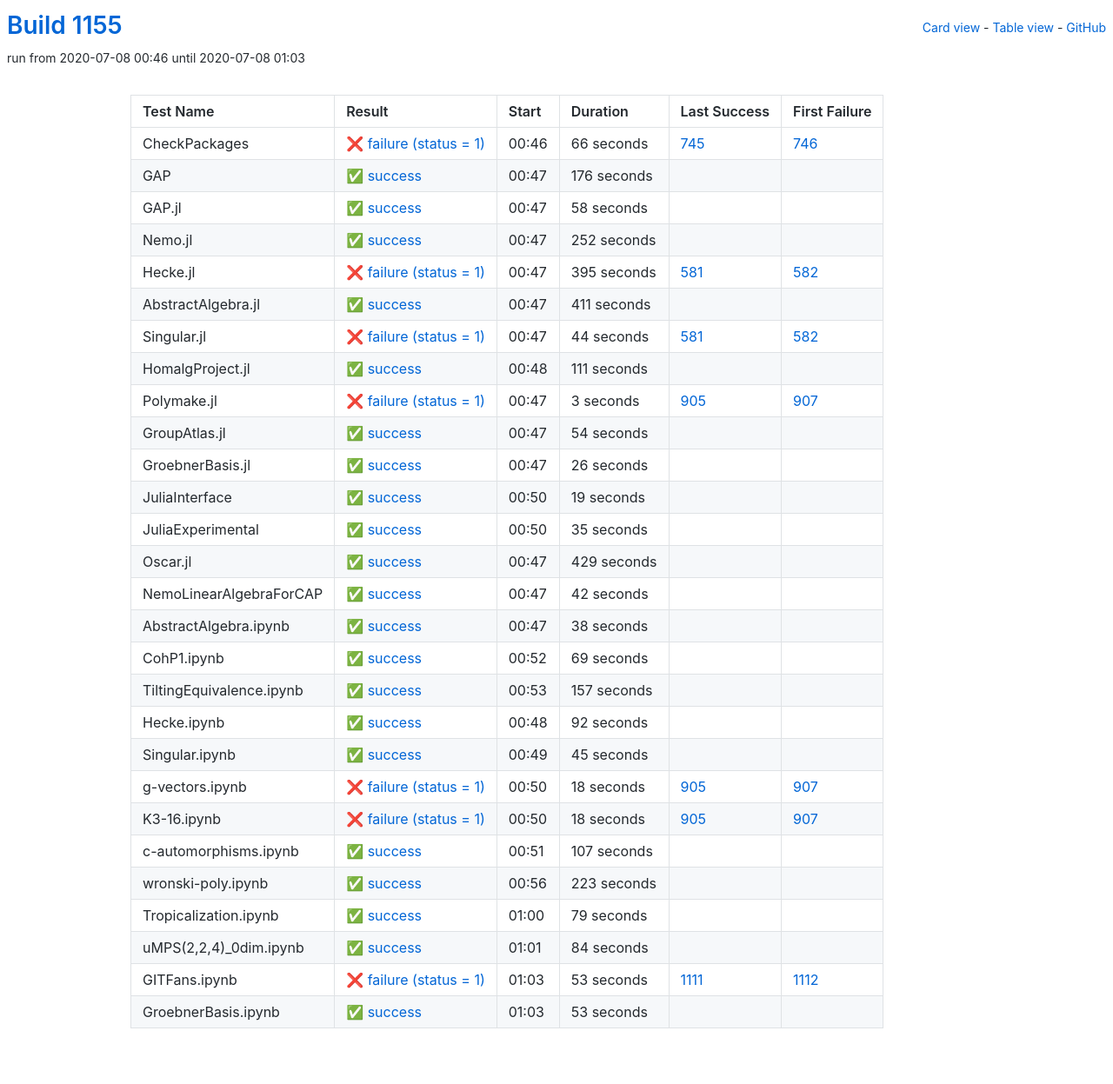
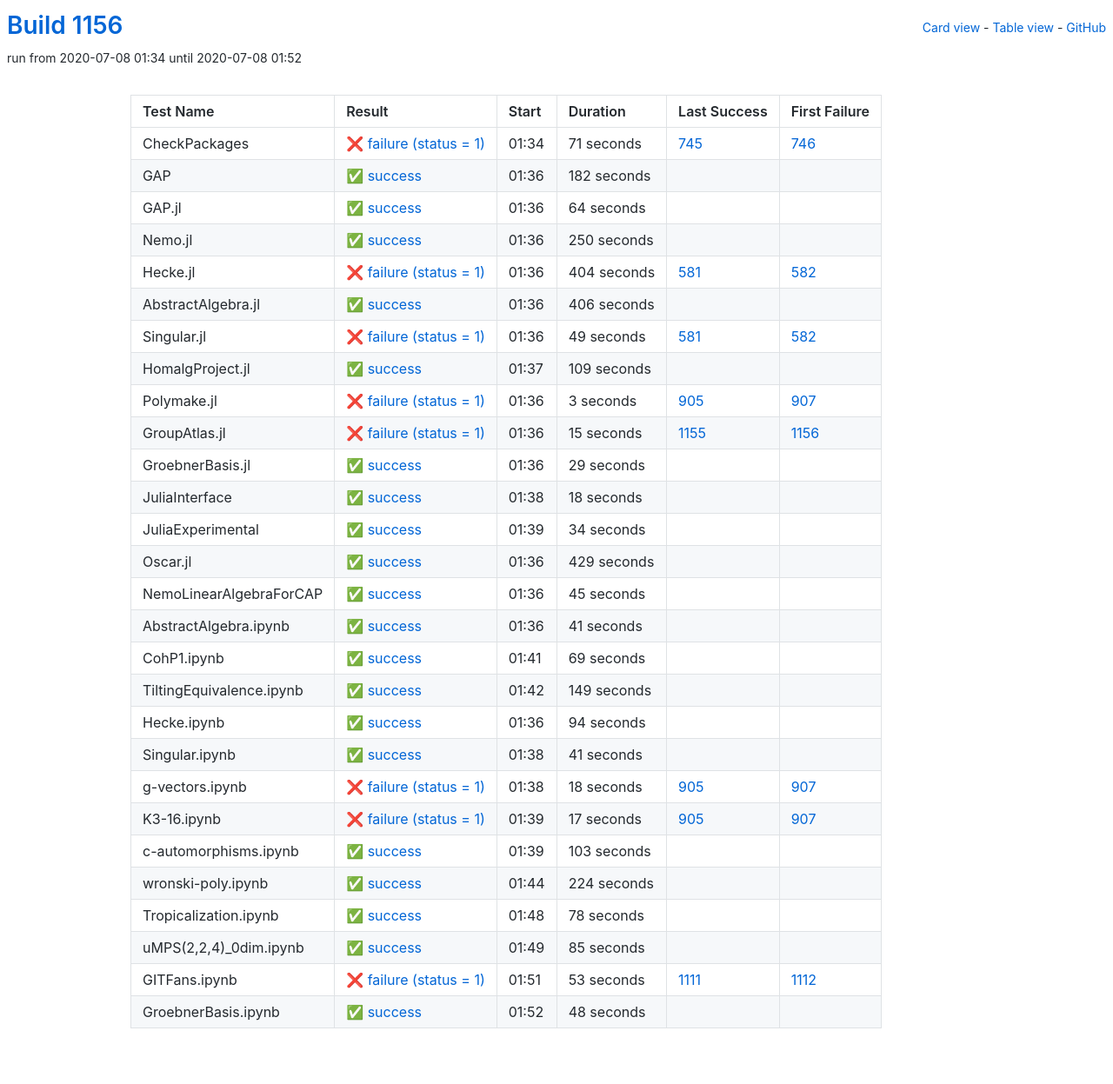
Before and after one commit to oscar-system/oscar-ci-status-1.4, a Jekyll site: the page built from table.html, in a window 1280 px wide. Shown: the whole page at 87% size. Built offline with Jekyll 4.4.1, drawn with Linux system fonts in a browser that asks for light colours.

Commit message:
Build #1156

```diff
--- a/_data/ci.yml
+++ b/_data/ci.yml
@@ -1,6 +1,6 @@
 ---
-build: 1155
-build_url: https://oscarci.mathematik.uni-kl.de/job/oscar-julia-1.4/1155/
+build: 1156
+build_url: https://oscarci.mathematik.uni-kl.de/job/oscar-julia-1.4/1156/
 job: oscar-julia-1.4
 organization: oscar-system
 repo: oscar-ci-status-1.4
@@ -8,104 +8,104 @@ repourl: https://github.com/oscar-system/oscar-ci-status-1.4
 tests:
 - name: CheckPackages
   id: checkpackages
-  log: https://oscarci.mathematik.uni-kl.de/job/oscar-julia-1.4/1155/artifact/logs/build-1155/CheckPackages.log
-  start: 2020-07-08 00:46
+  log: https://oscarci.mathematik.uni-kl.de/job/oscar-julia-1.4/1156/artifact/logs/build-1156/CheckPackages.log
+  start: 2020-07-08 01:34
   success: false
   exitcode: 1
   status: failure
-  duration: 66
+  duration: 71
   last_success: 745
   last_success_url: https://oscarci.mathematik.uni-kl.de/job/oscar-julia-1.4/745/
   first_failure: 746
   first_failure_url: https://oscarci.mathematik.uni-kl.de/job/oscar-julia-1.4/746/
 - name: GAP
   id: gap
-  log: https://oscarci.mathematik.uni-kl.de/job/oscar-julia-1.4/1155/artifact/logs/build-1155/GAP.log
-  start: 2020-07-08 00:47
+  log: https://oscarci.mathematik.uni-kl.de/job/oscar-julia-1.4/1156/artifact/logs/build-1156/GAP.log
+  start: 2020-07-08 01:36
   success: true
   exitcode: 0
   status: success
-  duration: 176
+  duration: 182
   last_success: false
   last_success_url:
   first_failure: false
   first_failure_url:
 - name: GAP.jl
   id: gap-jl
-  log: https://oscarci.mathematik.uni-kl.de/job/oscar-julia-1.4/1155/artifact/logs/build-1155/GAP.jl.log
-  start: 2020-07-08 00:47
+  log: https://oscarci.mathematik.uni-kl.de/job/oscar-julia-1.4/1156/artifact/logs/build-1156/GAP.jl.log
+  start: 2020-07-08 01:36
   success: true
   exitcode: 0
   status: success
-  duration: 58
+  duration: 64
   last_success: false
   last_success_url:
   first_failure: false
   first_failure_url:
 - name: Nemo.jl
   id: nemo-jl
-  log: https://oscarci.mathematik.uni-kl.de/job/oscar-julia-1.4/1155/artifact/logs/build-1155/Nemo.jl.log
-  start: 2020-07-08 00:47
+  log: https://oscarci.mathematik.uni-kl.de/job/oscar-julia-1.4/1156/artifact/logs/build-1156/Nemo.jl.log
+  start: 2020-07-08 01:36
   success: true
   exitcode: 0
   status: success
-  duration: 252
+  duration: 250
   last_success: false
   last_success_url:
   first_failure: false
   first_failure_url:
 - name: Hecke.jl
   id: hecke-jl
-  log: https://oscarci.mathematik.uni-kl.de/job/oscar-julia-1.4/1155/artifact/logs/build-1155/Hecke.jl.log
-  start: 2020-07-08 00:47
+  log: https://oscarci.mathematik.uni-kl.de/job/oscar-julia-1.4/1156/artifact/logs/build-1156/Hecke.jl.log
+  start: 2020-07-08 01:36
   success: false
   exitcode: 1
   status: failure
-  duration: 395
+  duration: 404
   last_success: 581
   last_success_url: https://oscarci.mathematik.uni-kl.de/job/oscar-julia-1.4/581/
   first_failure: 582
   first_failure_url: https://oscarci.mathematik.uni-kl.de/job/oscar-julia-1.4/582/
 - name: AbstractAlgebra.jl
   id: abstractalgebra-jl
-  log: https://oscarci.mathematik.uni-kl.de/job/oscar-julia-1.4/1155/artifact/logs/build-1155/AbstractAlgebra.jl.log
-  start: 2020-07-08 00:47
+  log: https://oscarci.mathematik.uni-kl.de/job/oscar-julia-1.4/1156/artifact/logs/build-1156/AbstractAlgebra.jl.log
+  start: 2020-07-08 01:36
   success: true
   exitcode: 0
   status: success
-  duration: 411
+  duration: 406
   last_success: false
   last_success_url:
   first_failure: false
   first_failure_url:
 - name: Singular.jl
   id: singular-jl
-  log: https://oscarci.mathematik.uni-kl.de/job/oscar-julia-1.4/1155/artifact/logs/build-1155/Singular.jl.log
-  start: 2020-07-08 00:47
+  log: https://oscarci.mathematik.uni-kl.de/job/oscar-julia-1.4/1156/artifact/logs/build-1156/Singular.jl.log
+  start: 2020-07-08 01:36
   success: false
   exitcode: 1
   status: failure
-  duration: 44
+  duration: 49
   last_success: 581
   last_success_url: https://oscarci.mathematik.uni-kl.de/job/oscar-julia-1.4/581/
   first_failure: 582
   first_failure_url: https://oscarci.mathematik.uni-kl.de/job/oscar-julia-1.4/582/
 - name: HomalgProject.jl
   id: homalgproject-jl
-  log: https://oscarci.mathematik.uni-kl.de/job/oscar-julia-1.4/1155/artifact/logs/build-1155/HomalgProject.jl.log
-  start: 2020-07-08 00:48
+  log: https://oscarci.mathematik.uni-kl.de/job/oscar-julia-1.4/1156/artifact/logs/build-1156/HomalgProject.jl.log
+  start: 2020-07-08 01:37
   success: true
   exitcode: 0
   status: success
-  duration: 111
+  duration: 109
   last_success: false
   last_success_url:
   first_failure: false
   first_failure_url:
 - name: Polymake.jl
   id: polymake-jl
-  log: https://oscarci.mathematik.uni-kl.de/job/oscar-julia-1.4/1155/artifact/logs/build-1155/Polymake.jl.log
-  start: 2020-07-08 00:47
+  log: https://oscarci.mathematik.uni-kl.de/job/oscar-julia-1.4/1156/artifact/logs/build-1156/Polymake.jl.log
+  start: 2020-07-08 01:36
   success: false
   exitcode: 1
   status: failure
@@ -116,56 +116,56 @@ tests:
   first_failure_url: https://oscarci.mathematik.uni-kl.de/job/oscar-julia-1.4/907/
 - name: GroupAtlas.jl
   id: groupatlas-jl
-  log: https://oscarci.mathematik.uni-kl.de/job/oscar-julia-1.4/1155/artifact/logs/build-1155/GroupAtlas.jl.log
-  start: 2020-07-08 00:47
+  log: https://oscarci.mathematik.uni-kl.de/job/oscar-julia-1.4/1156/artifact/logs/build-1156/GroupAtlas.jl.log
+  start: 2020-07-08 01:36
+  success: false
+  exitcode: 1
+  status: failure
+  duration: 15
+  last_success: 1155
+  last_success_url: https://oscarci.mathematik.uni-kl.de/job/oscar-julia-1.4/1155/
+  first_failure: 1156
+  first_failure_url: https://oscarci.mathematik.uni-kl.de/job/oscar-julia-1.4/1156/
+- name: GroebnerBasis.jl
+  id: groebnerbasis-jl
+  log: https://oscarci.mathematik.uni-kl.de/job/oscar-julia-1.4/1156/artifact/logs/build-1156/GroebnerBasis.jl.log
+  start: 2020-07-08 01:36
   success: true
   exitcode: 0
   status: success
-  duration: 54
-  last_success: false
-  last_success_url:
-  first_failure: false
-  first_failure_url:
-- name: GroebnerBasis.jl
-  id: groebnerbasis-jl
-  log: https://oscarci.mathematik.uni-kl.de/job/oscar-julia-1.4/1155/artifact/logs/build-1155/GroebnerBasis.jl.log
-  start: 2020-07-08 00:47
-  success: true
-  exitcode: 0
-  status: success
-  duration: 26
+  duration: 29
   last_success: false
   last_success_url:
   first_failure: false
   first_failure_url:
 - name: JuliaInterface
   id: juliainterface
-  log: https://oscarci.mathematik.uni-kl.de/job/oscar-julia-1.4/1155/artifact/logs/build-1155/JuliaInterface.log
-  start: 2020-07-08 00:50
+  log: https://oscarci.mathematik.uni-kl.de/job/oscar-julia-1.4/1156/artifact/logs/build-1156/JuliaInterface.log
+  start: 2020-07-08 01:38
   success: true
   exitcode: 0
   status: success
-  duration: 19
+  duration: 18
   last_success: false
   last_success_url:
   first_failure: false
   first_failure_url:
 - name: JuliaExperimental
   id: juliaexperimental
-  log: https://oscarci.mathematik.uni-kl.de/job/oscar-julia-1.4/1155/artifact/logs/build-1155/JuliaExperimental.log
-  start: 2020-07-08 00:50
+  log: https://oscarci.mathematik.uni-kl.de/job/oscar-julia-1.4/1156/artifact/logs/build-1156/JuliaExperimental.log
+  start: 2020-07-08 01:39
   success: true
   exitcode: 0
   status: success
-  duration: 35
+  duration: 34
   last_success: false
   last_success_url:
   first_failure: false
   first_failure_url:
 - name: Oscar.jl
   id: oscar-jl
-  log: https://oscarci.mathematik.uni-kl.de/job/oscar-julia-1.4/1155/artifact/logs/build-1155/Oscar.jl.log
-  start: 2020-07-08 00:47
+  log: https://oscarci.mathematik.uni-kl.de/job/oscar-julia-1.4/1156/artifact/logs/build-1156/Oscar.jl.log
+  start: 2020-07-08 01:36
   success: true
   exitcode: 0
   status: success
@@ -176,32 +176,32 @@ tests:
   first_failure_url:
 - name: NemoLinearAlgebraForCAP
   id: nemolinearalgebraforcap
-  log: https://oscarci.mathematik.uni-kl.de/job/oscar-julia-1.4/1155/artifact/logs/build-1155/NemoLinearAlgebraForCAP.log
-  start: 2020-07-08 00:47
+  log: https://oscarci.mathematik.uni-kl.de/job/oscar-julia-1.4/1156/artifact/logs/build-1156/NemoLinearAlgebraForCAP.log
+  start: 2020-07-08 01:36
   success: true
   exitcode: 0
   status: success
-  duration: 42
+  duration: 45
   last_success: false
   last_success_url:
   first_failure: false
   first_failure_url:
 - name: AbstractAlgebra.ipynb
   id: abstractalgebra-ipynb
-  log: https://oscarci.mathematik.uni-kl.de/job/oscar-julia-1.4/1155/artifact/logs/build-1155/AbstractAlgebra.ipynb.log
-  start: 2020-07-08 00:47
+  log: https://oscarci.mathematik.uni-kl.de/job/oscar-julia-1.4/1156/artifact/logs/build-1156/AbstractAlgebra.ipynb.log
+  start: 2020-07-08 01:36
   success: true
   exitcode: 0
   status: success
-  duration: 38
+  duration: 41
   last_success: false
   last_success_url:
   first_failure: false
   first_failure_url:
 - name: CohP1.ipynb
   id: cohp1-ipynb
-  log: https://oscarci.mathematik.uni-kl.de/job/oscar-julia-1.4/1155/artifact/logs/build-1155/CohP1.ipynb.log
-  start: 2020-07-08 00:52
+  log: https://oscarci.mathematik.uni-kl.de/job/oscar-julia-1.4/1156/artifact/logs/build-1156/CohP1.ipynb.log
+  start: 2020-07-08 01:41
   success: true
   exitcode: 0
   status: success
@@ -212,44 +212,44 @@ tests:
   first_failure_url:
 - name: TiltingEquivalence.ipynb
   id: tiltingequivalence-ipynb
-  log: https://oscarci.mathematik.uni-kl.de/job/oscar-julia-1.4/1155/artifact/logs/build-1155/TiltingEquivalence.ipynb.log
-  start: 2020-07-08 00:53
+  log: https://oscarci.mathematik.uni-kl.de/job/oscar-julia-1.4/1156/artifact/logs/build-1156/TiltingEquivalence.ipynb.log
+  start: 2020-07-08 01:42
   success: true
   exitcode: 0
   status: success
-  duration: 157
+  duration: 149
   last_success: false
   last_success_url:
   first_failure: false
   first_failure_url:
 - name: Hecke.ipynb
   id: hecke-ipynb
-  log: https://oscarci.mathematik.uni-kl.de/job/oscar-julia-1.4/1155/artifact/logs/build-1155/Hecke.ipynb.log
-  start: 2020-07-08 00:48
+  log: https://oscarci.mathematik.uni-kl.de/job/oscar-julia-1.4/1156/artifact/logs/build-1156/Hecke.ipynb.log
+  start: 2020-07-08 01:36
   success: true
   exitcode: 0
   status: success
-  duration: 92
+  duration: 94
   last_success: false
   last_success_url:
   first_failure: false
   first_failure_url:
 - name: Singular.ipynb
   id: singular-ipynb
-  log: https://oscarci.mathematik.uni-kl.de/job/oscar-julia-1.4/1155/artifact/logs/build-1155/Singular.ipynb.log
-  start: 2020-07-08 00:49
+  log: https://oscarci.mathematik.uni-kl.de/job/oscar-julia-1.4/1156/artifact/logs/build-1156/Singular.ipynb.log
+  start: 2020-07-08 01:38
   success: true
   exitcode: 0
   status: success
-  duration: 45
+  duration: 41
   last_success: false
   last_success_url:
   first_failure: false
   first_failure_url:
 - name: g-vectors.ipynb
   id: g-vectors-ipynb
-  log: https://oscarci.mathematik.uni-kl.de/job/oscar-julia-1.4/1155/artifact/logs/build-1155/g-vectors.ipynb.log
-  start: 2020-07-08 00:50
+  log: https://oscarci.mathematik.uni-kl.de/job/oscar-julia-1.4/1156/artifact/logs/build-1156/g-vectors.ipynb.log
+  start: 2020-07-08 01:38
   success: false
   exitcode: 1
   status: failure
@@ -260,68 +260,68 @@ tests:
   first_failure_url: https://oscarci.mathematik.uni-kl.de/job/oscar-julia-1.4/907/
 - name: K3-16.ipynb
   id: k3-16-ipynb
-  log: https://oscarci.mathematik.uni-kl.de/job/oscar-julia-1.4/1155/artifact/logs/build-1155/K3-16.ipynb.log
-  start: 2020-07-08 00:50
+  log: https://oscarci.mathematik.uni-kl.de/job/oscar-julia-1.4/1156/artifact/logs/build-1156/K3-16.ipynb.log
+  start: 2020-07-08 01:39
   success: false
   exitcode: 1
   status: failure
-  duration: 18
+  duration: 17
   last_success: 905
   last_success_url: https://oscarci.mathematik.uni-kl.de/job/oscar-julia-1.4/905/
   first_failure: 907
   first_failure_url: https://oscarci.mathematik.uni-kl.de/job/oscar-julia-1.4/907/
 - name: c-automorphisms.ipynb
   id: c-automorphisms-ipynb
-  log: https://oscarci.mathematik.uni-kl.de/job/oscar-julia-1.4/1155/artifact/logs/build-1155/c-automorphisms.ipynb.log
-  start: 2020-07-08 00:51
+  log: https://oscarci.mathematik.uni-kl.de/job/oscar-julia-1.4/1156/artifact/logs/build-1156/c-automorphisms.ipynb.log
+  start: 2020-07-08 01:39
   success: true
   exitcode: 0
   status: success
-  duration: 107
+  duration: 103
   last_success: false
   last_success_url:
   first_failure: false
   first_failure_url:
 - name: wronski-poly.ipynb
   id: wronski-poly-ipynb
-  log: https://oscarci.mathematik.uni-kl.de/job/oscar-julia-1.4/1155/artifact/logs/build-1155/wronski-poly.ipynb.log
-  start: 2020-07-08 00:56
+  log: https://oscarci.mathematik.uni-kl.de/job/oscar-julia-1.4/1156/artifact/logs/build-1156/wronski-poly.ipynb.log
+  start: 2020-07-08 01:44
   success: true
   exitcode: 0
   status: success
-  duration: 223
+  duration: 224
   last_success: false
   last_success_url:
   first_failure: false
   first_failure_url:
 - name: Tropicalization.ipynb
   id: tropicalization-ipynb
-  log: https://oscarci.mathematik.uni-kl.de/job/oscar-julia-1.4/1155/artifact/logs/build-1155/Tropicalization.ipynb.log
-  start: 2020-07-08 01:00
+  log: https://oscarci.mathematik.uni-kl.de/job/oscar-julia-1.4/1156/artifact/logs/build-1156/Tropicalization.ipynb.log
+  start: 2020-07-08 01:48
   success: true
   exitcode: 0
   status: success
-  duration: 79
+  duration: 78
   last_success: false
   last_success_url:
   first_failure: false
   first_failure_url:
 - name: uMPS(2,2,4)_0dim.ipynb
   id: umps-2-2-4-0dim-ipynb
-  log: https://oscarci.mathematik.uni-kl.de/job/oscar-julia-1.4/1155/artifact/logs/build-1155/uMPS-2-2-4-_0dim.ipynb.log
-  start: 2020-07-08 01:01
+  log: https://oscarci.mathematik.uni-kl.de/job/oscar-julia-1.4/1156/artifact/logs/build-1156/uMPS-2-2-4-_0dim.ipynb.log
+  start: 2020-07-08 01:49
   success: true
   exitcode: 0
   status: success
-  duration: 84
+  duration: 85
   last_success: false
   last_success_url:
   first_failure: false
   first_failure_url:
 - name: GITFans.ipynb
   id: gitfans-ipynb
-  log: https://oscarci.mathematik.uni-kl.de/job/oscar-julia-1.4/1155/artifact/logs/build-1155/GITFans.ipynb.log
-  start: 2020-07-08 01:03
+  log: https://oscarci.mathematik.uni-kl.de/job/oscar-julia-1.4/1156/artifact/logs/build-1156/GITFans.ipynb.log
+  start: 2020-07-08 01:51
   success: false
   exitcode: 1
   status: failure
@@ -332,12 +332,12 @@ tests:
   first_failure_url: https://oscarci.mathematik.uni-kl.de/job/oscar-julia-1.4/1112/
 - name: GroebnerBasis.ipynb
   id: groebnerbasis-ipynb
-  log: https://oscarci.mathematik.uni-kl.de/job/oscar-julia-1.4/1155/artifact/logs/build-1155/GroebnerBasis.ipynb.log
-  start: 2020-07-08 01:03
+  log: https://oscarci.mathematik.uni-kl.de/job/oscar-julia-1.4/1156/artifact/logs/build-1156/GroebnerBasis.ipynb.log
+  start: 2020-07-08 01:52
   success: true
   exitcode: 0
   status: success
-  duration: 53
+  duration: 48
   last_success: false
   last_success_url:
   first_failure: false
```
Also changed, not shown: README.md.
